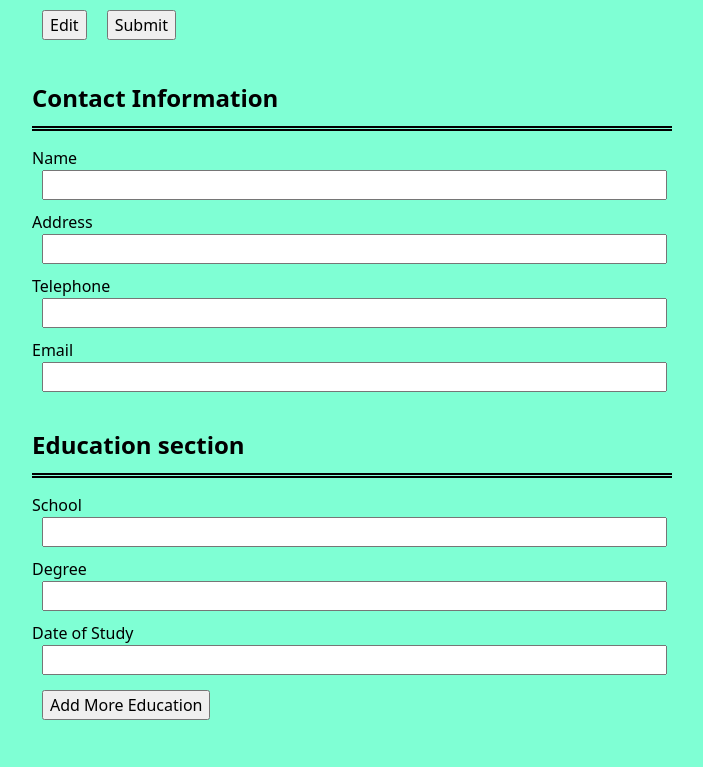
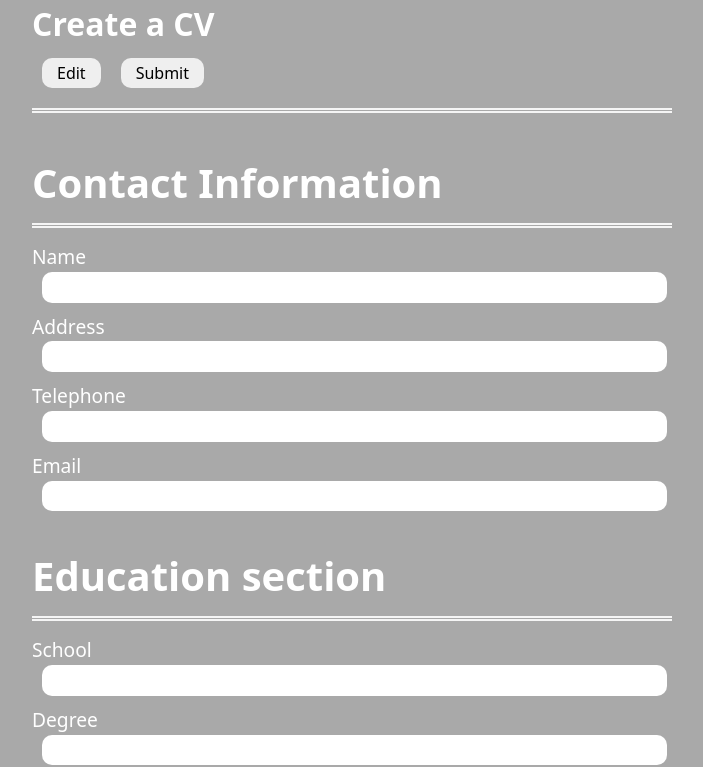
Before and after one commit to gushags/cv-generator, a React (Vite) app: page / in a window 1280 px wide. Shown: the top 767 px of the page, without its empty margins (288-991 px from the left). Built offline with nearby package versions, Linux system fonts and the light colour scheme.

Commit message:
style: finish styling editable section

```diff
--- a/src/App.jsx
+++ b/src/App.jsx
@@ -17,15 +17,18 @@ function App() {
   return (
     <>
       <main>
+        <h1>Create a CV</h1>
         <button className='edit' onClick={handleEdit}>
           Edit
         </button>
         <button className='submit' onClick={handleSubmit}>
           Submit
         </button>
+        <hr />
         <Contact edit={edit} />
         <Education edit={edit} />
         <Work edit={edit} />
+        <hr />
         <button className='edit' onClick={handleEdit}>
           Edit
         </button>
--- a/src/styles/style.css
+++ b/src/styles/style.css
@@ -1,6 +1,8 @@
 body {
-  background-color: aquamarine;
+  background-color: darkgrey;
+  color: white;
 }
+
 main {
   width: 50%;
   margin: 0 auto;
@@ -11,11 +13,19 @@ label {
 
 h2 {
   margin-top: 30px;
+  font-size: 2.5rem;
+}
+
+label {
+  font-size: 1.2rem;
 }
 
 input {
   margin-left: 10px;
+  padding-left: 7px;
   width: 100%;
+  border-radius: 10px;
+  border-width: 0;
 }
 
 textarea {
@@ -33,7 +43,7 @@ textarea {
 hr {
   margin: 10px 0;
   border: none;
-  border-top: 5px double black;
+  border-top: 5px double whitesmoke;
   color: #333;
   overflow: visible;
   text-align: center;
@@ -42,4 +52,7 @@ hr {
 
 button {
   margin: 10px 10px;
+  border-radius: 10px;
+  border-width: 0;
+  padding: 3px 15px;
 }
```
